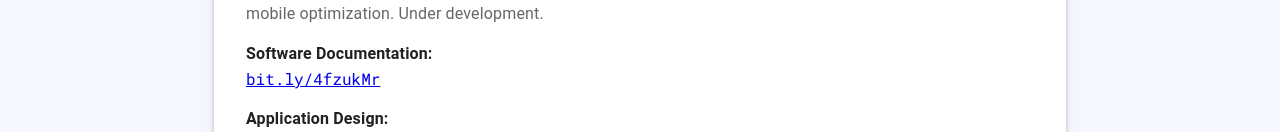
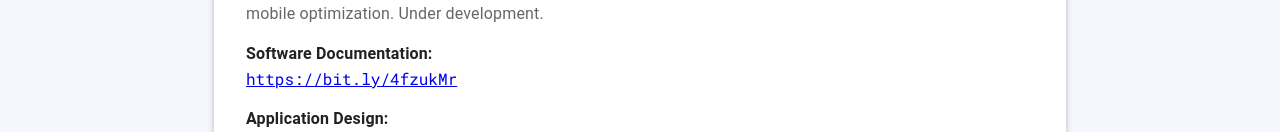
Before and after one commit to juliataro/portfolio-website, a React (Vite) app: page /projects/almarpuit in a window 1280 px wide. Shown: the part 668-800 px from the top of the page. Built offline with nearby package versions, Linux system fonts and the light colour scheme.

Commit message:
changed link for documentations

```diff
--- a/src/projects/almarpuit.tsx
+++ b/src/projects/almarpuit.tsx
@@ -63,12 +63,12 @@ const AlmarpuitProject: React.FC = () => {
                   Software Documentation:
                 </Typography>
                 <a
-                  href="bit.ly/4fzukMr"
+                  href="https://bit.ly/4fzukMr"
                   target="_blank"
                   rel="noopener noreferrer"
                   className="external-link"
                 >
-                  bit.ly/4fzukMr
+                  https://bit.ly/4fzukMr
                 </a>
 
                 <Typography
--- a/src/projects/bodydetox.tsx
+++ b/src/projects/bodydetox.tsx
@@ -79,12 +79,12 @@ const bodydetoxProject: React.FC = () => {
                   Software Documentation(in estonian):
                 </Typography>
                 <a
-                  href="bit.ly/3P2qtgu"
+                  href="https://bit.ly/3P2qtgu"
                   target="_blank"
                   rel="noopener noreferrer"
                   className="external-link"
                 >
-                  bit.ly/3P2qtgu
+                  https://bit.ly/3P2qtgu
                 </a>
 
                 <Typography
```
